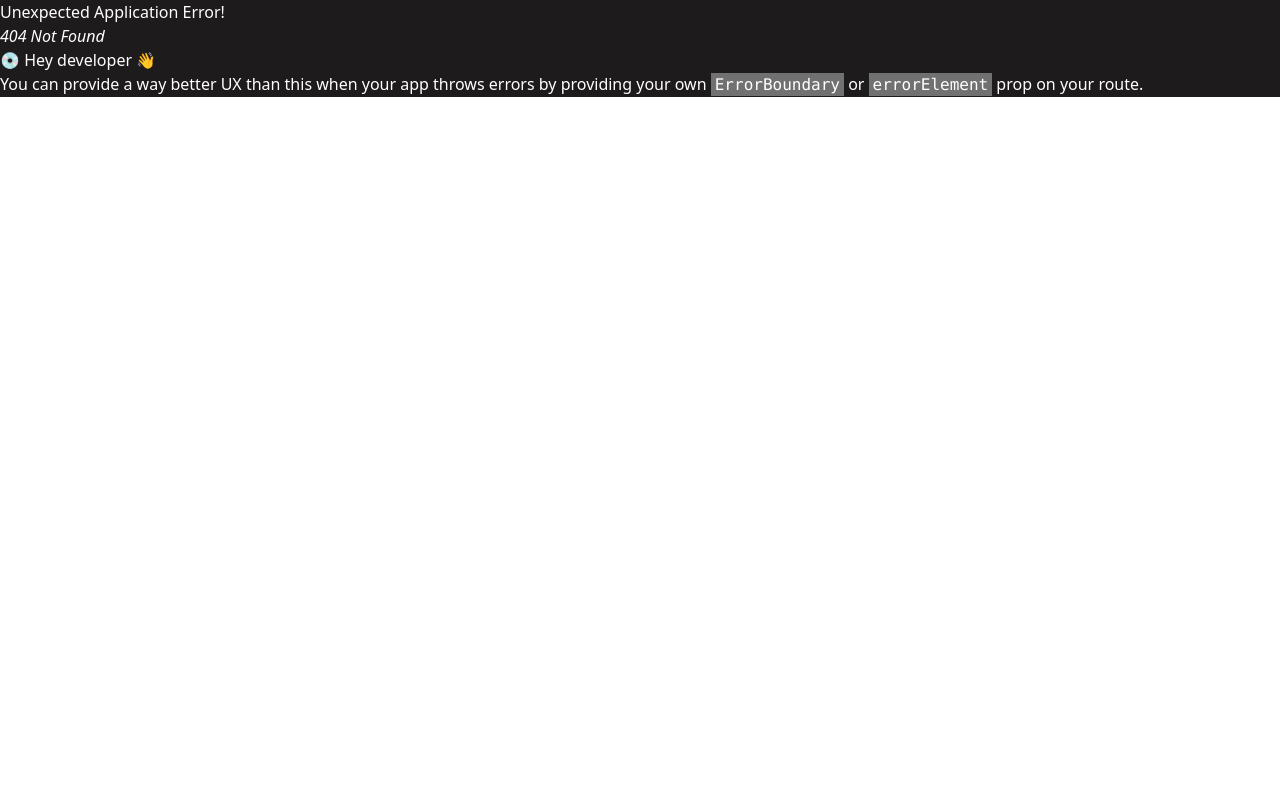
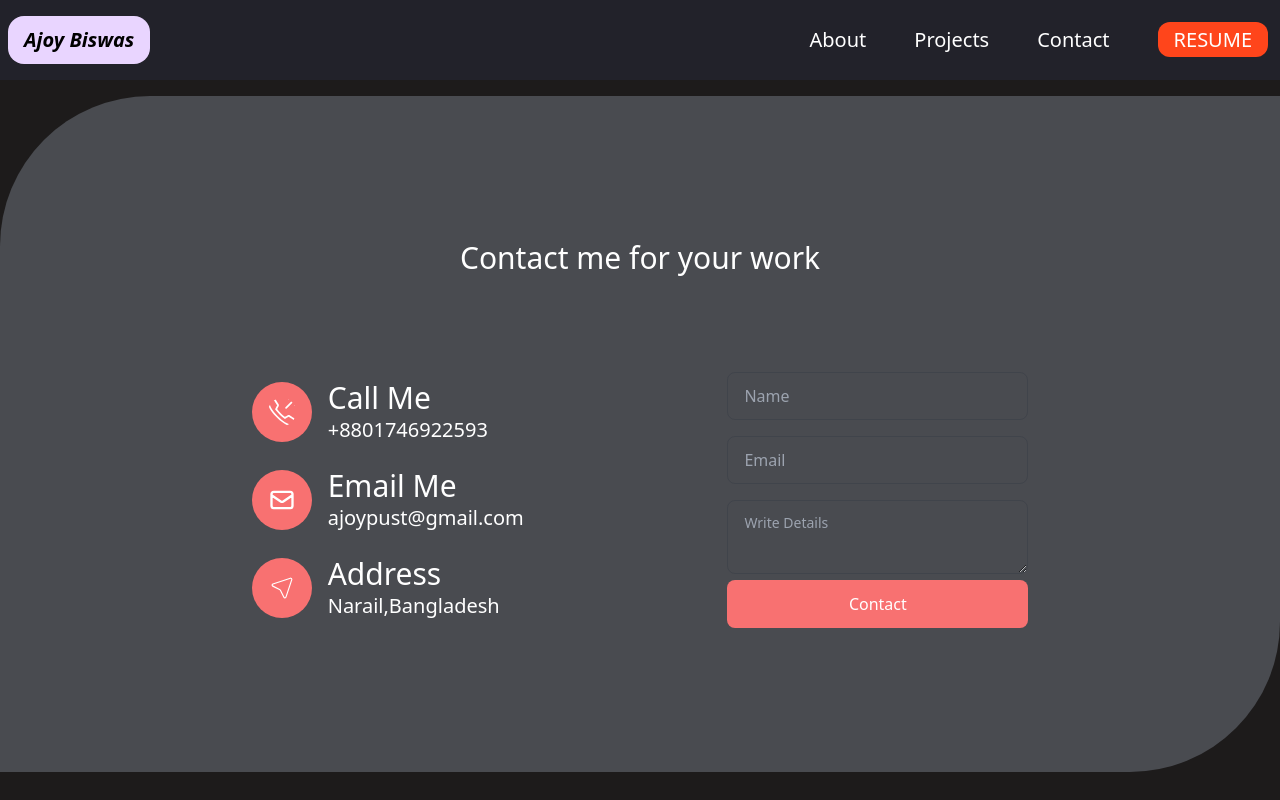
Before and after one commit to ajoy45/portfolio-client, a React (Vite) app: page /contact in a window 1280 px wide. Before the commit this address had no page. Shown: the top 800 px of the page. Built offline with nearby package versions, Linux system fonts and the light colour scheme.

Commit message:
contact page ready with email sending

```diff
--- a/index.html
+++ b/index.html
@@ -1,13 +1,24 @@
 <!DOCTYPE html>
 <html lang="en">
+
 <head>
   <meta charset="UTF-8" />
   <link rel="icon" type="image/svg+xml" href="/vite.svg" />
   <meta name="viewport" content="width=device-width, initial-scale=1.0" />
   <title>ajoy biswas</title>
 </head>
+
 <body>
   <div id="root"></div>
   <script type="module" src="/src/main.jsx"></script>
+  <!-- email js -->
+  <script type="text/javascript" src="https://cdn.jsdelivr.net/npm/@emailjs/browser@3/dist/email.min.js">
+  </script>
+  <script type="text/javascript">
+    (function () {
+      emailjs.init("AcSivzwbTn901DiIs");
+    })();
+  </script>
 </body>
+
 </html>
--- a/package.json
+++ b/package.json
@@ -10,6 +10,7 @@
     "preview": "vite preview"
   },
   "dependencies": {
+    "@emailjs/browser": "^3.11.0",
     "@emotion/react": "^11.11.1",
     "axios": "^1.4.0",
     "localforage": "^1.10.0",
@@ -20,6 +21,7 @@
     "react-icons": "^4.10.1",
     "react-router-dom": "^6.14.0",
     "react-slick": "^0.29.0",
+    "react-toastify": "^9.1.3",
     "slick-carousel": "^1.8.1",
     "sort-by": "^1.2.0",
     "typewriter-effect": "^2.20.1"
--- a/src/Router/Router.jsx
+++ b/src/Router/Router.jsx
@@ -5,6 +5,7 @@ import MainLayout from "../layout/MainLayout";
 import About from "../pages/About";
 import Home from '../pages/Home'
 import PortfolioDetails from "../pages/PortfolioDetails";
+import Contact from "../pages/Contact";
 export const router = createBrowserRouter([
     {
       path: "/",
@@ -19,6 +20,10 @@ export const router = createBrowserRouter([
           element:<About></About>
         },
         {
+          path:'contact',
+          element:<Contact></Contact>
+        },
+        {
           path:'details',
           element:<PortfolioDetails></PortfolioDetails>
         },
--- a/src/components/SkillCard.jsx
+++ b/src/components/SkillCard.jsx
@@ -2,7 +2,7 @@ import React from 'react';
 import {  Zoom} from 'react-awesome-reveal';
 
 const SkillCard = ({ skill }) => {
-    console.log(skill)
+    // console.log(skill)
     return (
         <Zoom duration={1000} >
             <>
--- a/src/main.jsx
+++ b/src/main.jsx
@@ -1,13 +1,15 @@
 import React from 'react'
 import ReactDOM from 'react-dom/client'
 import './index.css'
-import MainLayout from './layout/MainLayout.jsx'
+
 import { RouterProvider } from 'react-router-dom'
 import { router } from './Router/Router'
+import { ToastContainer} from 'react-toastify';
+  import 'react-toastify/dist/ReactToastify.css';
 
 ReactDOM.createRoot(document.getElementById('root')).render(
   <React.StrictMode>
   <RouterProvider router={router} />
-
+   <ToastContainer></ToastContainer>
   </React.StrictMode>,
 )
--- a/src/pages/Contact.jsx
+++ b/src/pages/Contact.jsx
@@ -1,13 +1,30 @@
-import React from 'react';
+import React, { useRef } from 'react';
 import { SlCallOut } from 'react-icons/sl';
 import { HiOutlineMail } from 'react-icons/hi';
 import { CiLocationArrow1 } from 'react-icons/ci';
+import emailjs from '@emailjs/browser';
+import { toast } from 'react-toastify';
 const Contact = () => {
+    const form = useRef();
+    const handelFormSubmit=e=>{
+        e.preventDefault();
+
+        // const name=e.target.name.value;
+        // const email=e.target.email.value;
+        // const message=e.target.message.value;
+        emailjs.sendForm('service_l0n3bfu', 'template_ef4rw7g', form.current, 'AcSivzwbTn901DiIs')
+        .then((result) => {
+            toast("Email send");
+            console.log(result.text);
+        }, (error) => {
+            console.log(error.text);
+        });
+    }
     return (
-        <div className='container mx-auto bg-[#494b50] rounded-tl-[150px] rounded-br-[150px]'>
+        <div className='container mx-auto bg-[#494b50] rounded-tl-[150px] rounded-br-[150px] py-24'>
             <h1 className='text-center text-3xl p-12'>Contact me for your work</h1>
-            <div className='flex justify-evenly items-center p-12'>
-                <div>
+            <div className='flex justify-evenly items-center p-12 flex-wrap'>
+                <div className='mb-6 md:mb-0'>
                     <div className='flex  items-center mb-6'>
                         <div>
                             <SlCallOut className=' bg-red-400 text-6xl rounded-full p-4' ></SlCallOut>
@@ -37,12 +54,12 @@ const Contact = () => {
                     </div>
                 </div>
                 <div>
-                    <form >
-                        <input type="text" placeholder="Name" className="input input-bordered  w-full max-w-xs bg-transparent mb-4" />
+                    <form  ref={form} onSubmit={handelFormSubmit}>
+                        <input type="text" placeholder="Name" name='name' className="input input-bordered  w-full max-w-xs bg-transparent mb-4" />
                         <br />
-                        <input type="email" placeholder="Email" className="input input-bordered  w-full max-w-xs bg-transparent mb-4" />
+                        <input type="email" placeholder="Email"name='email' className="input input-bordered  w-full max-w-xs bg-transparent mb-4" />
                         <br />
-                        <textarea className="textarea input-bordered w-full bg-transparent" placeholder="Write Details"></textarea>
+                        <textarea className="textarea input-bordered w-full bg-transparent"name='message' placeholder="Write Details"></textarea>
                         <input className='px-4 py-3 bg-red-400 w-full rounded-lg' type="submit" value="Contact" />
                     </form>
                 </div>
--- a/src/shared/Navbar.jsx
+++ b/src/shared/Navbar.jsx
@@ -13,7 +13,7 @@ const Navbar = () => {
                         <ul tabIndex={0} className="dropdown-content mt-3 z-[1] p-2 shadow bg-slate-600 rounded-box w-52">
                             <li className='mr-12 cursor-pointer'><a>About</a></li>
                             <Link to='/details'> <li className='mr-12 cursor-pointer'><a>Projects</a></li></Link>
-                            <li className='mr-12 cursor-pointer mb-4'><a>Contact</a></li>
+                            <Link to='/contact'><li className='mr-12 cursor-pointer'><a>Contact</a></li></Link>
                             <li ><a className="px-4 py-1 rounded-xl bg-[#ff451b] uppercase text-xl">Resume</a></li>
                         </ul>
                     </div>
@@ -23,7 +23,7 @@ const Navbar = () => {
                     <ul className=" menu-horizontal px-1 text-xl ">
                        <Link to='/about'> <li className='mr-12 cursor-pointer'><a >About</a></li></Link>
                       <Link to='/details'> <li className='mr-12 cursor-pointer'><a>Projects</a></li></Link>
-                        <li className='mr-12 cursor-pointer'><a>Contact</a></li>
+                        <Link to='/contact'><li className='mr-12 cursor-pointer'><a>Contact</a></li></Link>
                         <li ><a className="px-4 py-1 rounded-xl bg-[#ff451b] uppercase text-xl">Resume</a></li>
                     </ul>
 
```
Also changed, not shown: 1 other file (tests, documents, lock files or other folders). Lines whose indentation alone changed are shown as unchanged.
